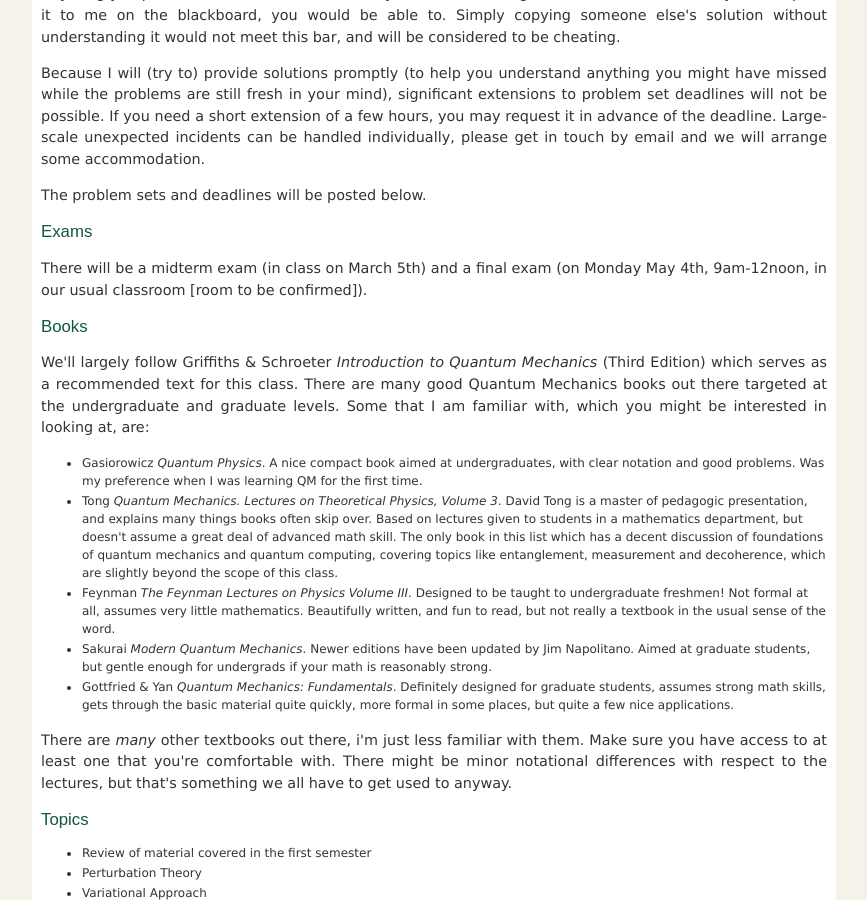
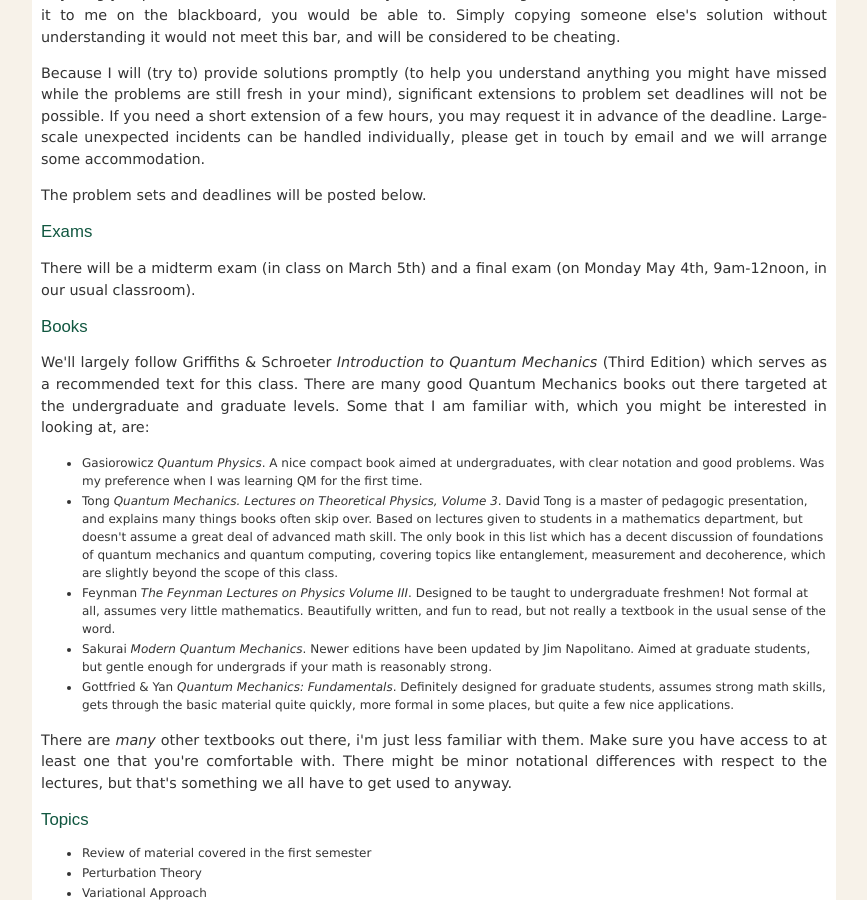
Before and after one commit to jozefdudek/personal_website, a Jekyll site: the page built from Phys314.html, in a window 1280 px wide and 900 px high, scrolled down 1091 px. Shown: the whole window, without its empty margins (192-1059 px from the left). Built offline with Jekyll 4.4.1, drawn with Linux system fonts in a browser that asks for light colours.

Commit message:
removed the final exam location caveat

```diff
--- a/Phys314.html
+++ b/Phys314.html
@@ -79,8 +79,7 @@
 <!-- ============================================== -->
 <h3>Exams</h3>
  <p>There will be a midterm exam (in class on March 5th) and a final
-exam (on Monday May 4th, 9am-12noon, in our usual classroom [room to
-be confirmed]).</p>
+exam (on Monday May 4th, 9am-12noon, in our usual classroom).</p>
 
 
 
```
